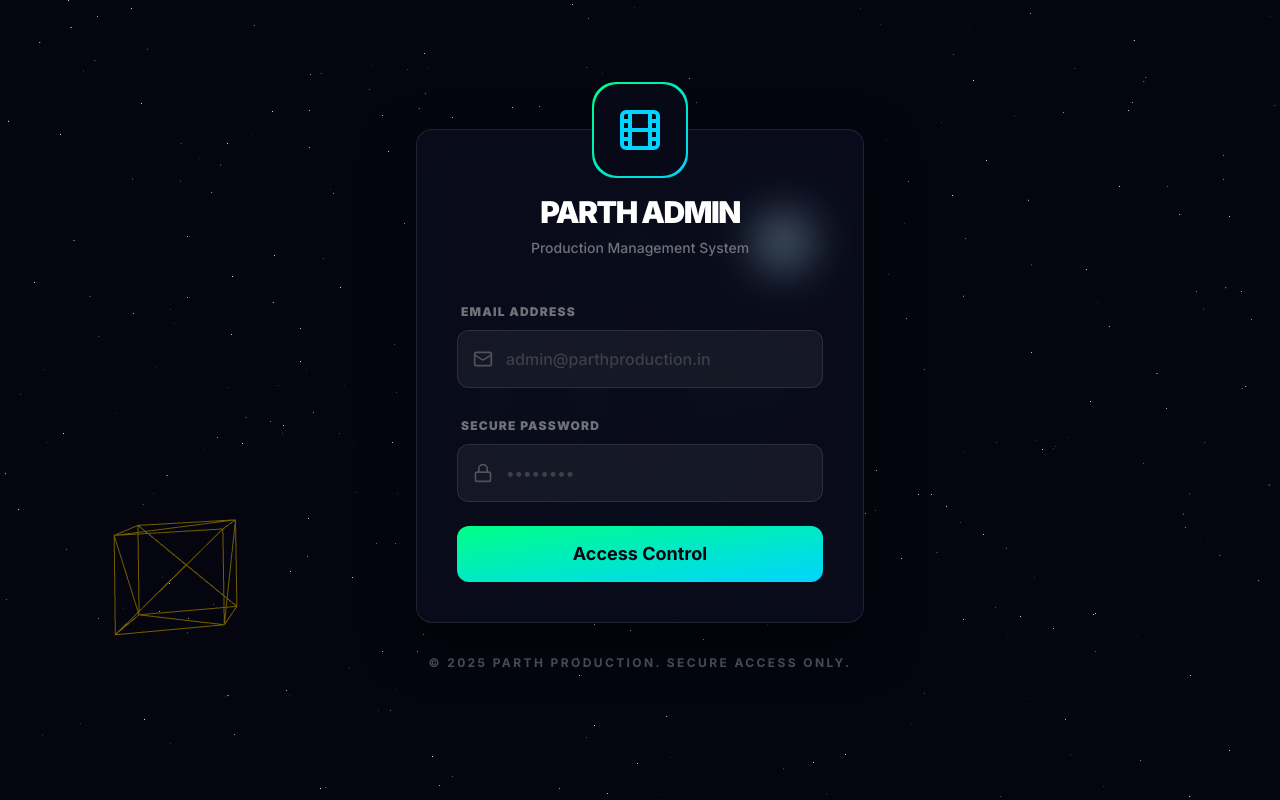
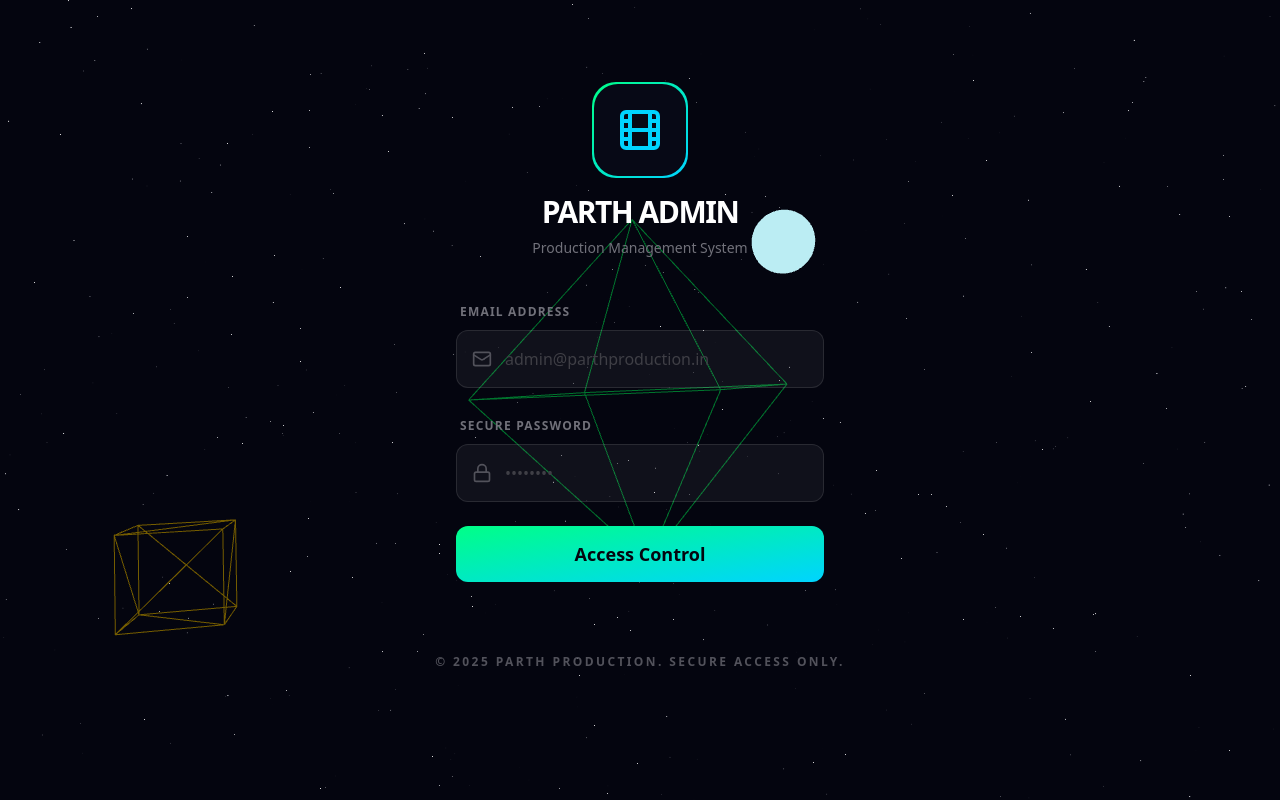
Before and after one commit to trishulhub-svg/parthproduction, a Next.js app: page /login in a window 1280 px wide. Built offline with nearby package versions, Linux system fonts and the light colour scheme.

Commit message:
Simplified CSS to debug Tailwind compilation

```diff
--- a/src/app/globals.css
+++ b/src/app/globals.css
@@ -3,110 +3,11 @@
 @tailwind utilities;
 
 :root {
-  --font-inter: 'Inter', system-ui, sans-serif;
   --neon-green: #00ff87;
   --neon-teal: #00d4ff;
-  --neon-purple: #7c3aed;
-  --navy-dark: #04050f;
-  --navy-light: #0c0f22;
 }
 
-* { box-sizing: border-box; cursor: default; }
-a, button, input, select { cursor: pointer; }
-
 body {
-  background: var(--navy-dark);
-  color: #e8e8f0;
-  font-family: var(--font-inter);
-  overflow-x: hidden;
-  /* Mesh Gradient Background */
-  background-image:
-    radial-gradient(at 0% 0%, rgba(124, 58, 237, 0.05) 0px, transparent 50%),
-    radial-gradient(at 100% 0%, rgba(0, 212, 255, 0.05) 0px, transparent 50%),
-    radial-gradient(at 100% 100%, rgba(0, 255, 135, 0.05) 0px, transparent 50%),
-    radial-gradient(at 0% 100%, rgba(124, 58, 237, 0.05) 0px, transparent 50%);
+  background-color: #04050f;
+  color: white;
 }
-
-/* ── Custom Scrollbar (Premium Minimalist) ── */
-::-webkit-scrollbar { width: 4px; height: 4px; }
-::-webkit-scrollbar-track { background: transparent; }
-::-webkit-scrollbar-thumb {
-  background: linear-gradient(to bottom, var(--neon-teal), var(--neon-green));
-  border-radius: 20px;
-  opacity: 0.5;
-}
-
-/* ── Advanced Glassmorphism ── */
-.glass {
-  background: rgba(255, 255, 255, 0.02);
-  backdrop-filter: blur(12px) saturate(180%);
-  -webkit-backdrop-filter: blur(12px) saturate(180%);
-  border: 1px solid rgba(255, 255, 255, 0.08);
-  box-shadow: 0 8px 32px 0 rgba(0, 0, 0, 0.37);
-}
-
-.glass-strong {
-  background: rgba(12, 15, 34, 0.7);
-  backdrop-filter: blur(20px);
-  border: 1px solid rgba(255, 255, 255, 0.1);
-  box-shadow: 0 20px 50px rgba(0, 0, 0, 0.5);
-}
-
-/* ── Neon Glow Utilities ── */
-.neon-glow-green { filter: drop-shadow(0 0 8px rgba(0, 255, 135, 0.4)); }
-.neon-glow-teal { filter: drop-shadow(0 0 8px rgba(0, 212, 255, 0.4)); }
-
-/* ── Table Refinement ── */
-.data-table { width: 100%; border-spacing: 0 8px; border-collapse: separate; }
-.data-table thead th {
-  padding: 12px 20px;
-  text-align: left;
-  font-size: 10px;
-  font-weight: 900;
-  text-transform: uppercase;
-  letter-spacing: 0.15em;
-  color: rgba(255, 255, 255, 0.3);
-}
-.data-table tbody tr {
-  background: rgba(255, 255, 255, 0.01);
-  transition: all 0.3s cubic-bezier(0.4, 0, 0.2, 1);
-}
-.data-table tbody tr:hover {
-  background: rgba(255, 255, 255, 0.04);
-  transform: scale(1.005) translateX(4px);
-  box-shadow: 0 10px 30px rgba(0, 0, 0, 0.2);
-}
-.data-table tbody td {
-  padding: 18px 20px;
-  border-top: 1px solid rgba(255, 255, 255, 0.05);
-  border-bottom: 1px solid rgba(255, 255, 255, 0.05);
-}
-.data-table tbody td:first-child { border-left: 1px solid rgba(255, 255, 255, 0.05); border-radius: 16px 0 0 16px; }
-.data-table tbody td:last-child { border-right: 1px solid rgba(255, 255, 255, 0.05); border-radius: 0 16px 16px 0; }
-
-/* ── Mobile Optimization ── */
-@media (max-width: 768px) {
-  .app-sidebar {
-    transform: translateX(-100%);
-    transition: transform 0.3s ease;
-  }
-  .app-sidebar.open { transform: translateX(0); }
-  .main-content { margin-left: 0 !important; padding: 1.5rem !important; }
-}
-
-/* ── Animations ── */
-@keyframes shimmer {
-  0% { background-position: -200% 0; }
-  100% { background-position: 200% 0; }
-}
-.shimmer {
-  background: linear-gradient(90deg, transparent, rgba(255,255,255,0.05), transparent);
-  background-size: 200% 100%;
-  animation: shimmer 2s infinite;
-}
-
-@keyframes float-subtle {
-  0%, 100% { transform: translateY(0); }
-  50% { transform: translateY(-10px); }
-}
-.animate-float-subtle { animation: float-subtle 4s ease-in-out infinite; }
--- a/tailwind.config.js
+++ b/tailwind.config.js
@@ -2,6 +2,7 @@
 module.exports = {
   content: [
     "./src/app/**/*.{js,ts,jsx,tsx,mdx}",
+    "./src/pages/**/*.{js,ts,jsx,tsx,mdx}",
     "./src/components/**/*.{js,ts,jsx,tsx,mdx}",
   ],
   theme: {
```
